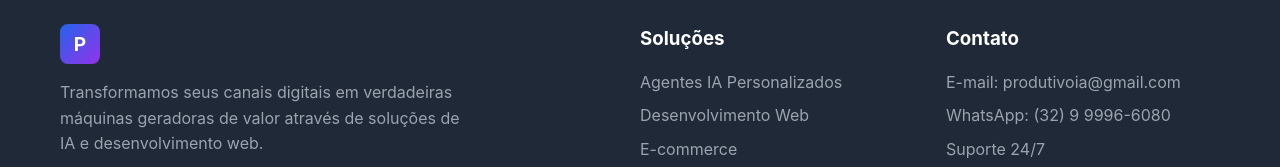
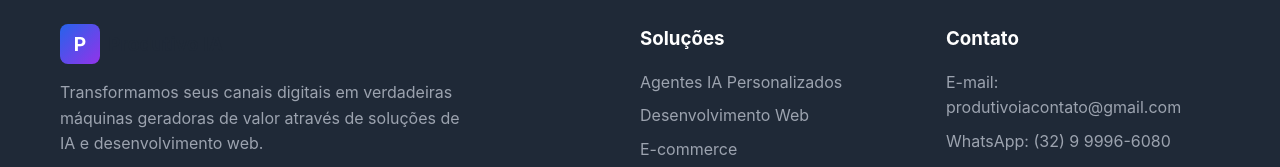
Before and after one commit to Levyherc/produtivo-ia, a plain HTML site: page ecommerce.html in a window 1280 px wide. Shown: the part 2209-2376 px from the top of the page. Drawn offline with Linux system fonts and the light colour scheme.

Commit message:
ajuste-email-pages

```diff
--- a/ecommerce.html
+++ b/ecommerce.html
@@ -114,7 +114,7 @@
                 <div class="footer-section">
                     <h3>Contato</h3>
                     <ul>
-                        <li>E-mail: produtivoia@gmail.com</li>
+                        <li>E-mail: produtivoiacontato@gmail.com</li>
                         <li>WhatsApp: (32) 9 9996-6080</li>
                         <li>Suporte 24/7</li>
                     </ul>
```
Also changed, not shown: index.html (+1 -1 lines), landing-pages.html (+1 -1 lines), prospeccao.html (+1 -1 lines).
